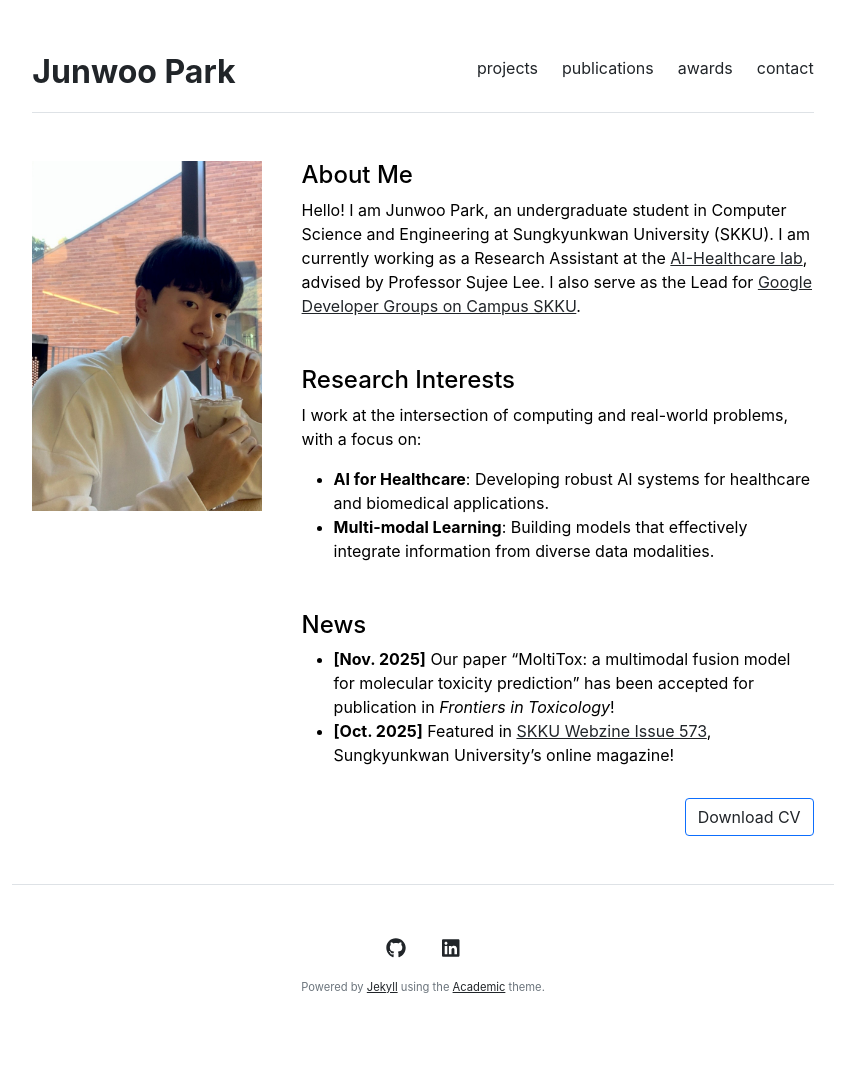
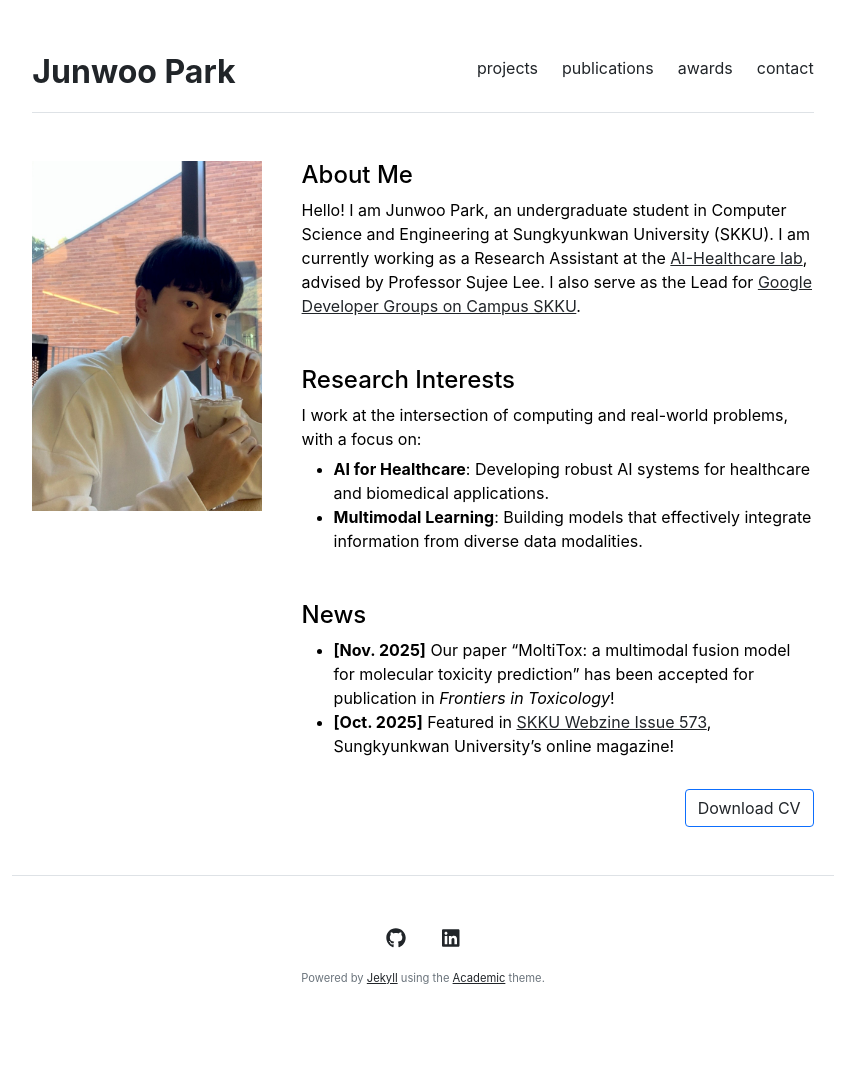
Before and after one commit to junwoop0/junwoop0.github.io, a Jekyll site: the page built from index.md, in a window 1280 px wide. Shown: the whole page, without its empty margins (217-1062 px from the left). Built offline with Jekyll 4.4.1, drawn with Linux system fonts in a browser that asks for light colours.

Commit message:
update profile

```diff
--- a/index.md
+++ b/index.md
@@ -10,9 +10,10 @@ Hello! I am Junwoo Park, an undergraduate student in Computer Science and Engine
 ## Research Interests
 
 I work at the intersection of computing and real-world problems, with a focus on:
+{: style="margin-bottom: 0.4rem;" }
 
 - **AI for Healthcare**: Developing robust AI systems for healthcare and biomedical applications.
-- **Multi-modal Learning**: Building models that effectively integrate information from diverse data modalities.
+- **Multimodal Learning**: Building models that effectively integrate information from diverse data modalities.
 
 ## News
 
```
